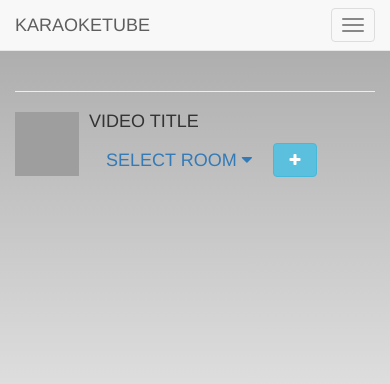
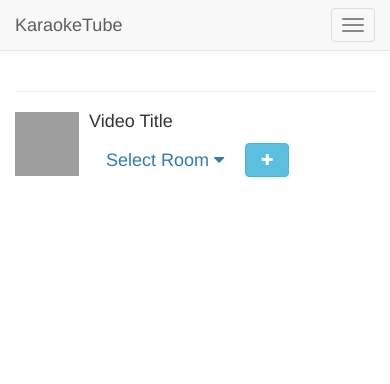
Before and after one commit to iampatgrady/KaraokeTube, a plain HTML site: page index.html in a window 390 px wide. Drawn offline with nearby package versions, Linux system fonts and the light colour scheme; some packages are replaced by stand-ins of ours; grey boxes are pictures that could not be loaded.

Commit message:
more style

```diff
--- a/index.html
+++ b/index.html
@@ -5,9 +5,8 @@
         <meta name="format-detection" content="telephone=no" />
         <meta name="msapplication-tap-highlight" content="no" />
 
-        <!-- WARNING: for iOS 7, remove the width=device-width and height=device-height attributes. See https://issues.apache.org/jira/browse/CB-4323 -->
-        <meta name="viewport" content="user-scalable=no, initial-scale=1, maximum-scale=1, minimum-scale=1, width=device-width, height=device-height, target-densitydpi=device-dpi" />
-        <link rel="stylesheet" type="text/css" href="css/index.css" />
+
+    <meta name="viewport" content="width=device-width, initial-scale=1">
 
           <script type="text/javascript" src="http://cdnjs.cloudflare.com/ajax/libs/jquery/2.0.3/jquery.min.js"></script>
     <script type="text/javascript" src="http://netdna.bootstrapcdn.com/bootstrap/3.3.4/js/bootstrap.min.js"></script>
```
